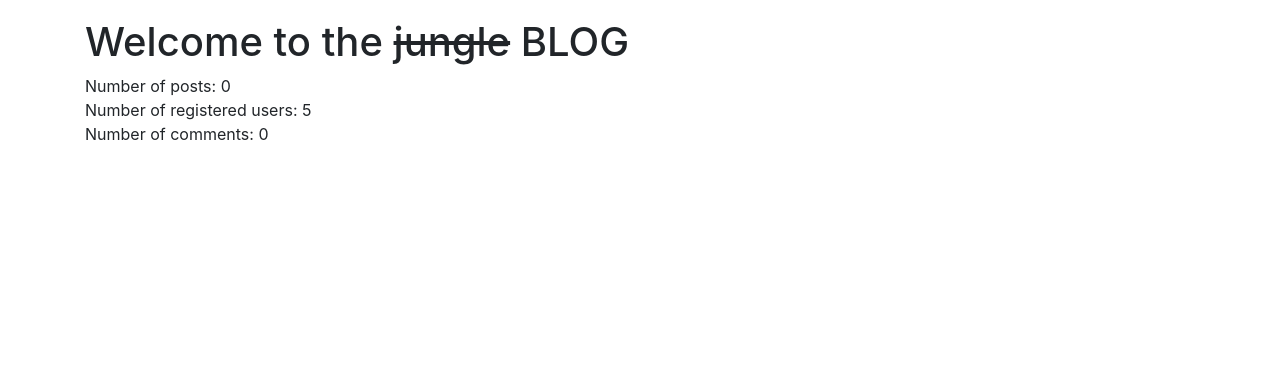
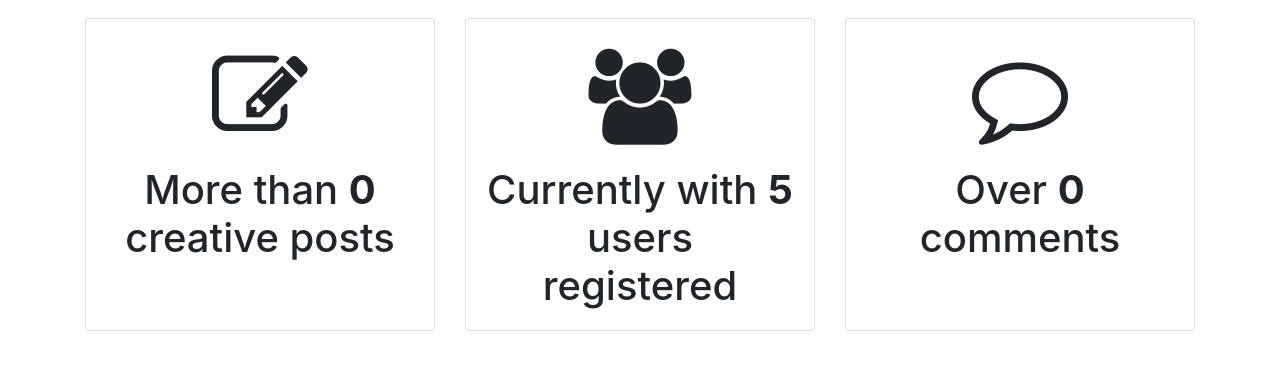
Before and after one commit to snap22/Blog, a Django app: page / in a window 1280 px wide. Shown: the part 71-441 px from the top of the page. Run offline with Django 3.2, Linux system fonts and the light colour scheme; a user stored in the database is signed in; data comes from the database, SQL or seed files in the repository; data that the repository does not hold is empty; some libraries are stand-ins or nearby versions.

Commit message:
homepage update

```diff
--- a/project/blog/templates/blog/home.html
+++ b/project/blog/templates/blog/home.html
@@ -5,17 +5,32 @@
 {% endblock dependencies %}
 {% block content_big %}
 
-    <h1>Welcome to the <s>jungle</s> BLOG</h1>
-    <div>
-        Number of posts: {{posts_count}}
-    </div>
-    <div>
-        Number of registered users: {{users_count}}
+<div class="card-deck">
+    <div class="card">
+      <div class="card-body">
+        <h5 class="card-title text-center display-1"> <i class="fa fa-pencil-square-o" aria-hidden="true"></i> </h5>
+        <p class="card-text text-center h1"> More than <b> {{posts_count}} </b>creative posts </p>
+      </div>
 
     </div>
-    <div>
-        Number of comments: {{comments_count}}
+    <div class="card">
+      <div class="card-body">
+        <h5 class="card-title text-center display-1"><i class="fa fa-users" aria-hidden="true"></i></h5>
+        <p class="card-text text-center h1"> Currently with <b>{{users_count}}</b> users registered</p>
+      </div>
+
     </div>
+    <div class="card">
+      <div class="card-body">
+        <h5 class="card-title text-center display-1"><i class="fa fa-comment-o" aria-hidden="true"></i></h5>
+        <p class="card-text text-center h1">Over <b>{{comments_count}}</b> comments</p>
+      </div>
+
+    </div>
+  </div>
+<div class="background-image">
+
+
 
 
 {% endblock content_big %}
```
